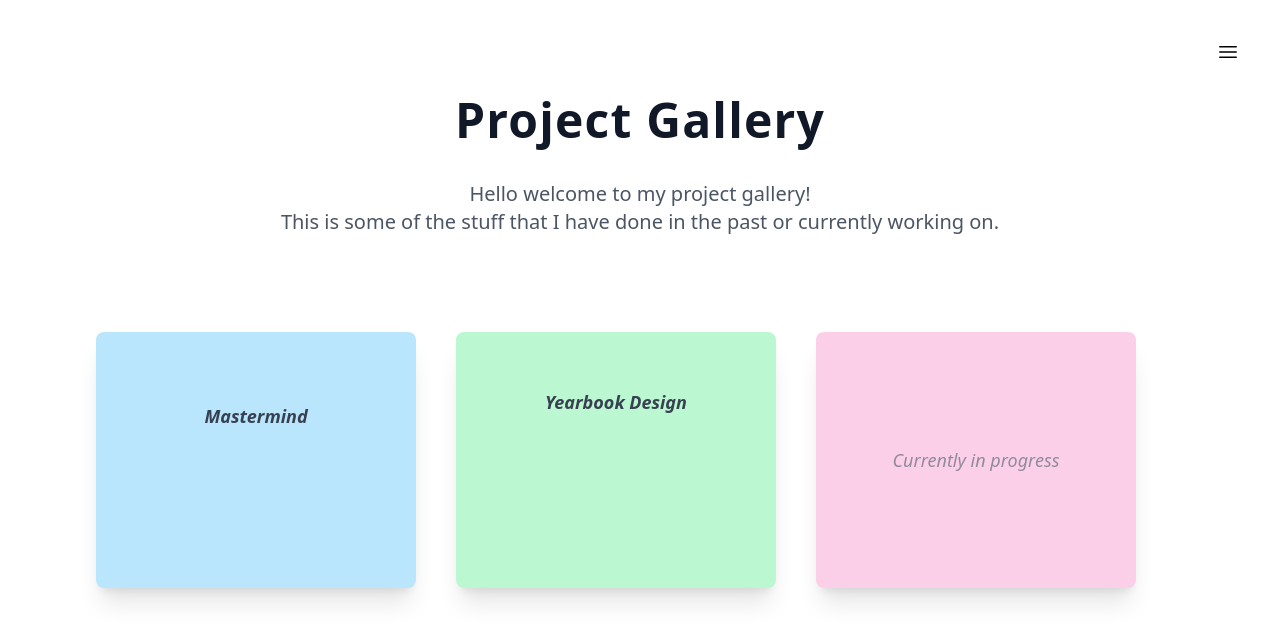
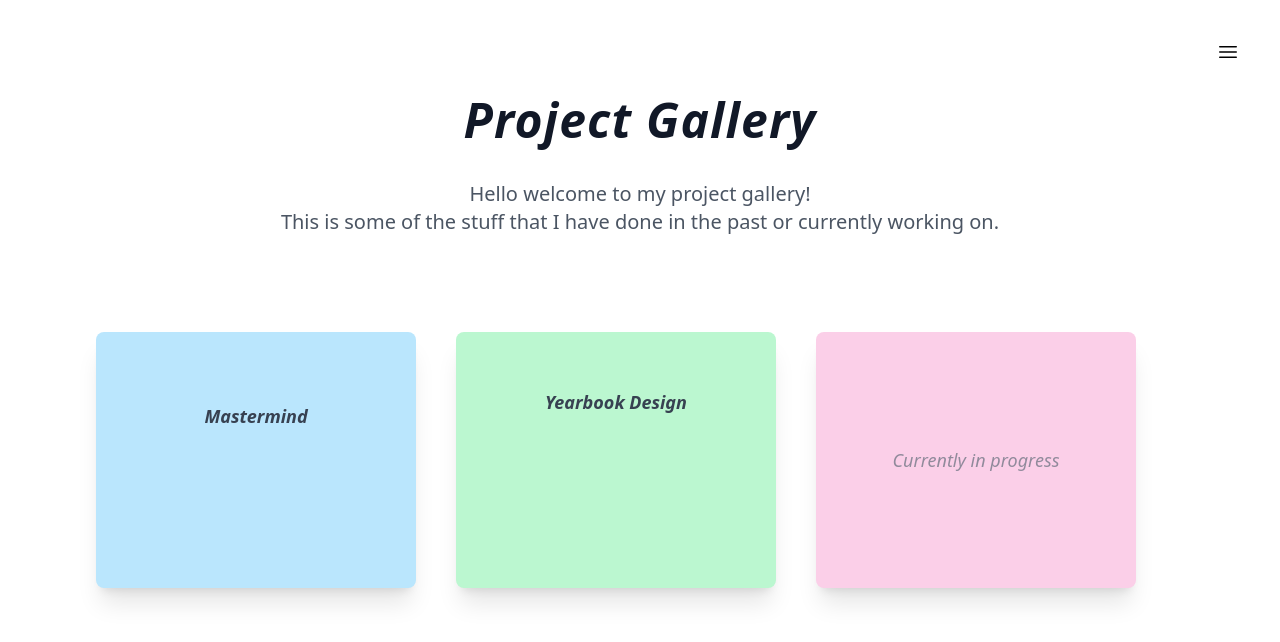
Before and after one commit to lemonface88/portfolio, a React (Vite) app: page /Projects in a window 1280 px wide. Shown: the top 642 px of the page. Built offline with nearby package versions, Linux system fonts and the light colour scheme.

Commit message:
Update Projects.jsx

```diff
--- a/src/components/Projects.jsx
+++ b/src/components/Projects.jsx
@@ -7,7 +7,7 @@ function Projects() {
 
         <div className="relative container w-screen flex flex-col justify-start items-center space-y-5 pt-24" >
 
-        <h1 class="text-center mb-4 text-4xl font-black leading-none tracking-wide text-gray-900 md:text-5xl lg:text-5xl">
+        <h1 class="italic text-center mb-4 text-4xl font-black leading-none tracking-wide text-gray-900 md:text-5xl lg:text-5xl">
                 Project  Gallery</h1>
 
             <p className="mb-6 text-lg font-normal text-gray-600 lg:text-xl sm:px-16 xl:px-48 dark:text-gray-500 text-center">
```
